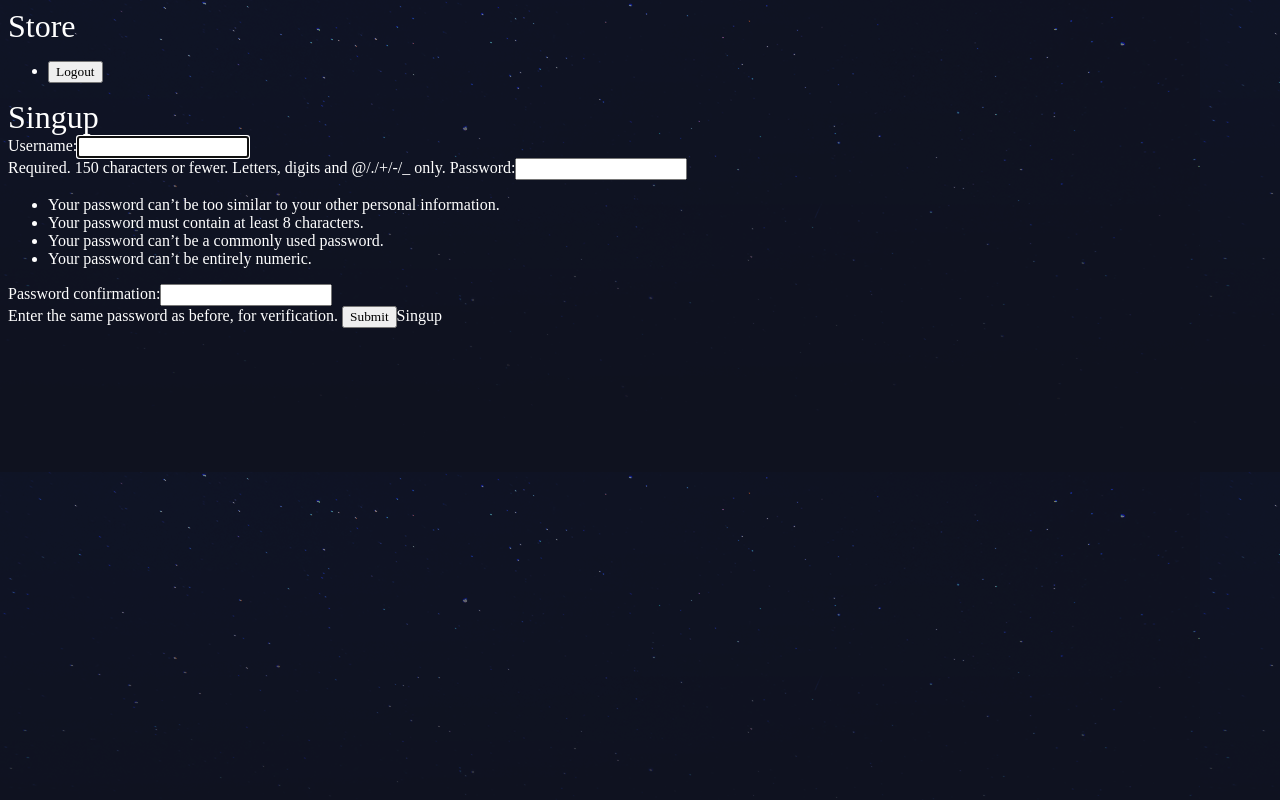
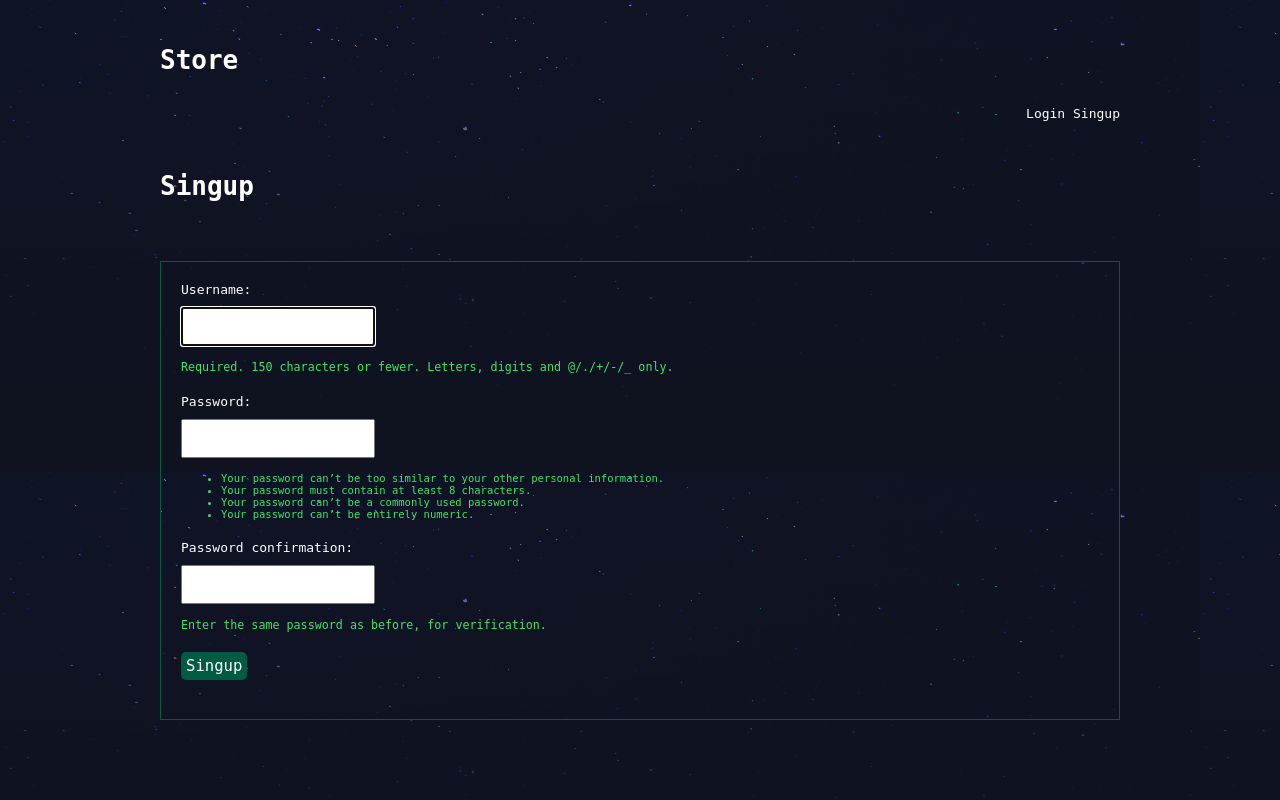
Before and after one commit to GabCas28/djangonautic, a Django app: page /accounts/singup/ in a window 1280 px wide. Run offline with Django 3.2, Linux system fonts and the light colour scheme; parts of the project's set-up code (start-up, migrations or seed data) failed here and were passed over.

Commit message:
fnd of tutorial

```diff
--- a/accounts/templates/accounts/login.html
+++ b/accounts/templates/accounts/login.html
@@ -5,6 +5,9 @@
     <form class="site-form" action="{% url 'accounts:login' %}" method="post">
     {% csrf_token %}
         {{form}}
-        <input type="submit">Singup</input>
+        {% if request.GET.next %}
+            <input type="hidden" name="next" value="{{request.GET.next}}"/>
+        {% endif %}
+        <input type="submit" value="Login"></input>
     </form>
 {% endblock content %}
--- a/accounts/templates/accounts/singup.html
+++ b/accounts/templates/accounts/singup.html
@@ -5,6 +5,6 @@
     <form class="site-form" action="{% url 'accounts:singup' %}" method="post">
     {% csrf_token %}
         {{form}}
-        <input type="submit">Singup</input>
+        <input type="submit" value="Singup"></input>
     </form>
 {% endblock content %}
--- a/accounts/views.py
+++ b/accounts/views.py
@@ -21,7 +21,11 @@ def login_view(request):
             #log in the user
             user= form.get_user()
             login(request, user)
-            return redirect('games:list')
+            # Conditional redirect if there is a next property on the request
+            if 'next' in request.POST:
+                return redirect(request.POST.get('next'))
+            else:
+                return redirect('games:list')
     else:
         form = AuthenticationForm()
 
--- a/assets/styles.css
+++ b/assets/styles.css
@@ -1,20 +1,146 @@
-body{
+body {
     background-color: #0f121f;
     background-image: url(/static/stars.png);
     background-repeat-y: no-repeat;
     color: #fff;
 }
 
-body *{
-    font-family: Ubuntu;
+body * {
+    font-family: monospace;
 }
 
-h1, h2, h3, h4, h5{
-    font-weight: normal;
-    margin: 0;
-}
-
-a, a:hover, a:visited{
+a,
+a:hover,
+a:visited {
     color: #fff;
     text-decoration: none;
 }
+
+.wrapper {
+    max-width: 960px;
+    margin: 0 auto;
+}
+
+div.weapper h1 {
+    text-align: center;
+    margin: 100px auto;
+    font-size: 2.4em;
+}
+
+header {
+    display: grid;
+    grid_tempalte-columns: 1fr 1fr;
+    padding: 20px 0;
+}
+
+nav {
+    justify-self: end;
+}
+
+nav li {
+    display: inline-block;
+    margin-ñeft: 20px;
+}
+
+nav button {
+    background: none;
+    color: #fff;
+    cursor: pointer;
+    border: none;
+    font-size: 1em;
+}
+
+.games {
+    display: grid;
+    grid-template-columns: 1fr 1fr 1fr;
+    grid-gap: 30px;
+    border-radius: 5px;
+}
+
+.game {
+    padding: 10px;
+    border: 1px solid #00dba0;
+    position: relative;
+    padding-bottom: 40px;
+    border-radius: 13px;
+}
+
+.game h2 {
+    font-size: 1.2em;
+}
+
+.game .developer {
+    background: #005b43;
+    padding: 10px;
+    position: absolute;
+    right: 0px;
+    bottom: 0;
+    margin: 0;
+    border-radius: 5px;
+}
+
+.game-detail .game {
+    padding: 0;
+}
+
+.game-detail .game img {
+    max-width: 100%;
+    border-radius: 17px;
+}
+
+.game-detail .game h1 {
+    text-align: center;
+}
+
+.game-detail .game p {
+    text-align: center;
+}
+
+.site-form {
+    margin-top: 60px;
+    border: 1px solid #005b43;
+    padding: 20px;
+}
+
+.site-form input,
+.site-form textarea {
+    display: block;
+    margin: 10px 0 19px 0;
+    padding: 10px;
+}
+
+a.highlight {
+    border: 1px solid #00dba0;
+    padding: 10px;
+    border-radius: 5px;
+    color: #00dba0;
+}
+
+.helptext,
+.helptext ul {
+    margin: -20px auto 20px;
+    color: #4aff75e0;
+    font-size: 0.9em;
+    display: block;
+}
+
+.errorlist li {
+    padding: 10px;
+    list-style-type: none;
+    border: 1px solid #ff5722;
+    color: #ff5722;
+    margin: 10px 0
+}
+
+.errorlist {
+    padding: 0;
+}
+
+.site-form input[type="submit"] {
+    background: #005b43;
+    border: 0;
+    color: #fff;
+    font-size: 1.2em;
+    border-radius: 5px;
+    padding: 5px;
+}
--- a/djangonautic/urls.py
+++ b/djangonautic/urls.py
@@ -4,13 +4,14 @@ from django.contrib.staticfiles.urls import staticfiles_urlpatterns
 from . import views
 from django.conf.urls.static import static
 from django.conf import settings
+from games import views as game_views
 
 urlpatterns = [
     path('admin/', admin.site.urls),
     path('about/', views.about),
     re_path('games/', include('games.urls')),
     re_path('accounts/', include('accounts.urls')),
-    path('', views.home)
+    path('', game_views.game_list, name="home")
 ]
 
 urlpatterns += staticfiles_urlpatterns()
--- a/games/templates/games/game_detail.html
+++ b/games/templates/games/game_detail.html
@@ -1,6 +1,7 @@
 {% extends "base_layout.html" %}
 
 {% block content %}
+  <div class="game-detail">
     <p>Game detail</p>
       <div class="game">
         <img src="{{game.thumb.url}}" />
@@ -8,5 +9,8 @@
         <p>{{game.description}}</p>
         <p>{{game.price}}</p>
         <p>{{game.high_scores}}</p>
+        <p>Uploaded on {{game.date}}</p>
+        <p class="developer"> Added by {{game.developer.username}} </p>
+      </div>
     </div>
 {% endblock content %}
--- a/games/templates/games/game_list.html
+++ b/games/templates/games/game_list.html
@@ -4,10 +4,12 @@
   <h1>This is the game list</h1>
     <div class="games">
       {% for game in games %}
-        <div class='article'>
+        <div class='game'>
           <h2><a href="{% url 'games:detail' slug=game.slug %}"><img href="">{{game.title}}</a> </h2>
           <h3>{{game.price}} </h3>
           <p>{{game.high_scores}} </p>
+          <p>{{game.date}}</p>
+          <p class="developer"> Added by {{game.developer.username}} </p>
         </div>
       {% endfor %}
     </div>
--- a/games/urls.py
+++ b/games/urls.py
@@ -5,5 +5,6 @@ app_name = "games"
 
 urlpatterns = [
     path('', views.game_list, name="list"),
+    path('upload', views.upload_game, name="upload"),
     path('<slug:slug>', views.game_detail, name="detail")
 ]
--- a/templates/base_layout.html
+++ b/templates/base_layout.html
@@ -8,9 +8,10 @@
   </head>
   <body>
     <header class='wrapper'>
-      <h1>  <a href="{% url 'games:list' %}">Store</a> </h1>
+      <h1>  <a href="{% url 'home' %}">Store</a> </h1>
       <nav>
         <ul>
+        {% if user.is_authenticated %}
           <li>
             <form class="logout-link" action="{% url 'accounts:logout' %}" method="post">
               {% csrf_token %}
@@ -18,13 +19,19 @@
 
             </form>
           </li>
+          <li><a href="{% url 'games:upload' %}" class="highlight">Upload Game</a></li>
+        {% else %}
+          <li><a href="{% url 'accounts:login' %}">Login</a></li>
+          <li><a href="{% url 'accounts:singup' %}">Singup</a></li>
+        {% endif %}
         </ul>
       </nav>
-    </header
+    </header>
 
     <div class="wrapper">
         {% block content %}
-        {% endblock %}
+
+        {% endblock content %}
     </div>
   </body>
   </html>
```
Also changed, not shown: assets/slugify.js (added, +12 -0 lines), games/forms.py (added, +7 -0 lines), games/models.py (+7 -2 lines), games/templates/games/upload_game.html (added, +14 -0 lines), games/views.py (+18 -1 lines), db.sqlite3, games/migrations/0009_game_developer.py (added), media/3_4tBXIdw_LAfa9LC.png (added), media/3_4tBXIdw_ixhKOSN.png (added). Lines whose indentation alone changed are shown as unchanged.
